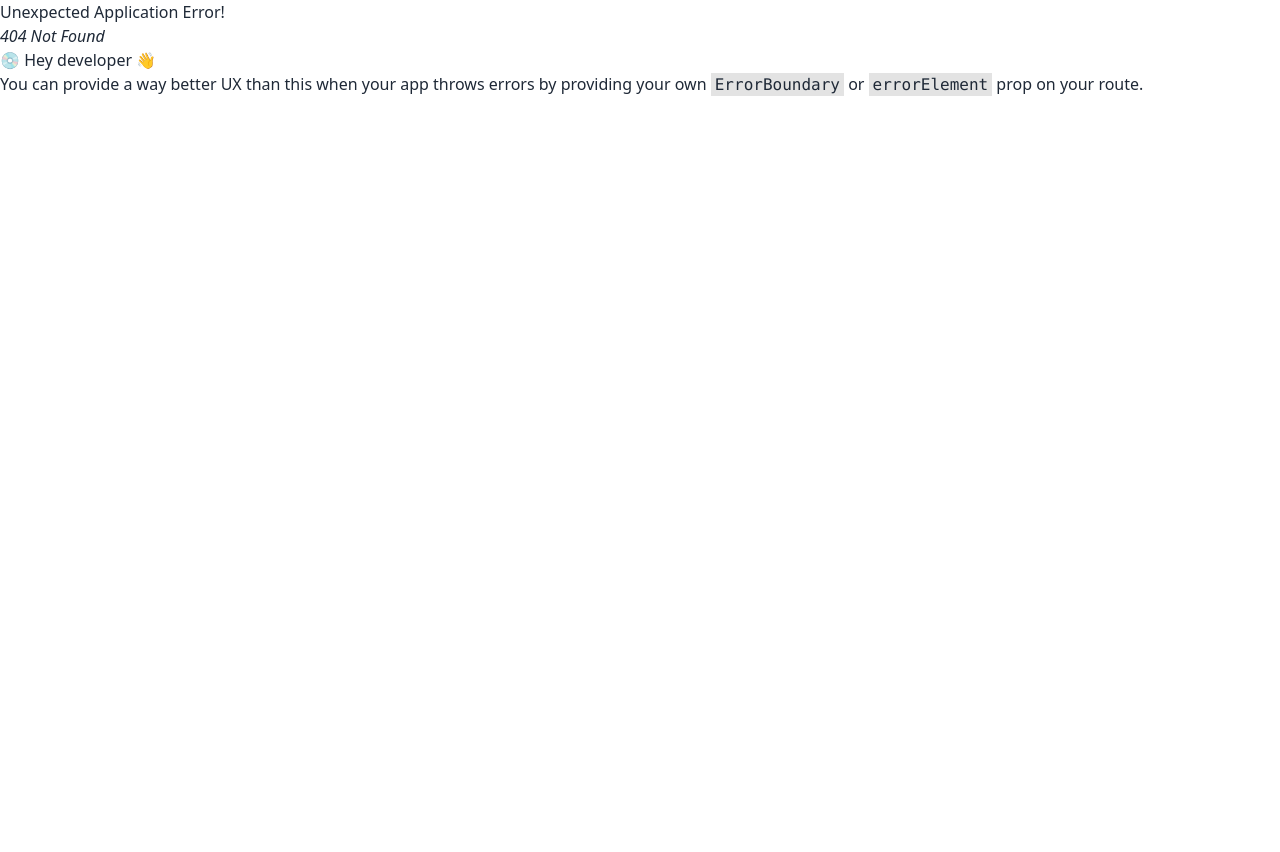
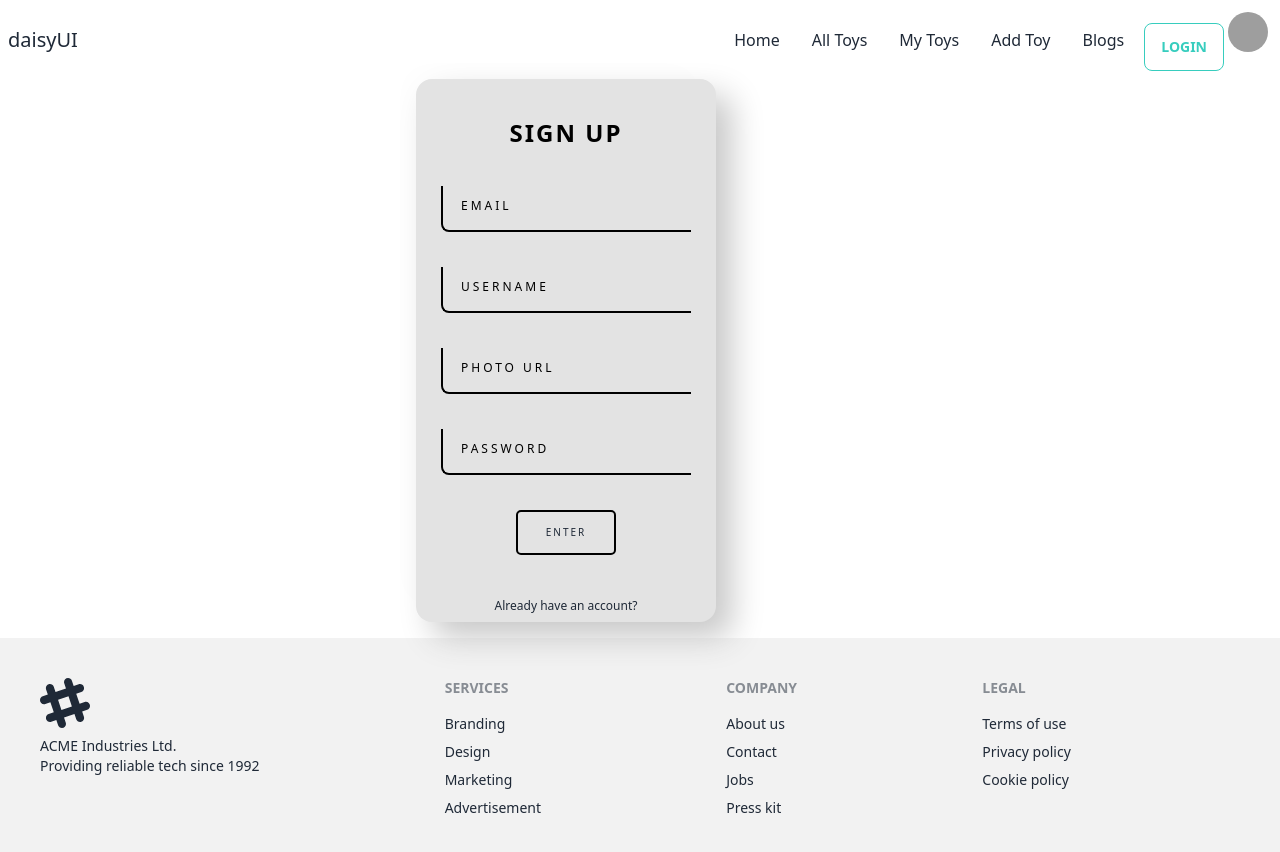
Before and after one commit to Faria-kaniz/ToyTitans, a React (Vite) app: page /registration in a window 1280 px wide. Before the commit this address had no page. Shown: the top 852 px of the page. Before the commit the page ends 800 px from the top, so only its background shows below. Built offline with nearby package versions, Linux system fonts and the light colour scheme; grey boxes are pictures that could not be loaded.

Commit message:
registration page implement

```diff
--- a/src/Pages/Login/Login.jsx
+++ b/src/Pages/Login/Login.jsx
@@ -1,4 +1,5 @@
 import React from 'react';
+import { Link } from 'react-router-dom';
 import './Login.css';
 
 const Login = () => {
@@ -7,11 +8,11 @@ const Login = () => {
             <p>Login</p>
             <form>
                 <div className="user-box">
-                    <input required="" name="" type="text" />
+                    <input required="" name="email" type="text" />
                     <label>Email</label>
                 </div>
                 <div className="user-box">
-                    <input required="" name="" type="password" />
+                    <input required="" name="password" type="password" />
                     <label>Password</label>
                 </div>
                 <div className="button">
@@ -19,19 +20,19 @@ const Login = () => {
                     <div></div>
                 </div>
                 <br />
-                <a href="#">
+                <Link href="#">
                     <span></span>
                     <span></span>
                     <span></span>
                     <span></span>
                     Login
-                </a>
+                </Link>
             </form>
             <p>
                 Don't have an account?{" "}
-                <a href="" className="a2">
+                <Link to="/registration" className="a2">
                     Sign up!
-                </a>
+                </Link>
             </p>
         </div>
     );
--- a/src/Pages/Registration/Registration.css
+++ b/src/Pages/Registration/Registration.css
@@ -0,0 +1,110 @@
+.singup {
+    color: #000;
+    text-transform: uppercase;
+    letter-spacing: 2px;
+    display: block;
+    font-weight: bold;
+    font-size: x-large;
+    margin-top: 1.5em;
+}
+
+.card {
+    display: flex;
+    justify-content: center;
+    align-items: center;
+    min-height: 350px;
+    width: 300px;
+    flex-direction: column;
+    gap: 35px;
+    border-radius: 15px;
+    background: #e3e3e3;
+    box-shadow: 16px 16px 32px #c8c8c8, -16px -16px 32px #fefefe;
+    border-radius: 8px;
+}
+
+.inputBox,
+.inputBox1 {
+    position: relative;
+    width: 250px;
+}
+
+.inputBox input,
+.inputBox1 input {
+    width: 100%;
+    padding: 10px;
+    outline: none;
+    border: none;
+    color: #000;
+    font-size: 1em;
+    background: transparent;
+    border-left: 2px solid #000;
+    border-bottom: 2px solid #000;
+    transition: 0.1s;
+    border-bottom-left-radius: 8px;
+}
+
+.inputBox span,
+.inputBox1 span {
+    margin-top: 5px;
+    position: absolute;
+    left: 0;
+    transform: translateY(-4px);
+    margin-left: 10px;
+    padding: 10px;
+    pointer-events: none;
+    font-size: 12px;
+    color: #000;
+    text-transform: uppercase;
+    transition: 0.5s;
+    letter-spacing: 3px;
+    border-radius: 8px;
+}
+
+.inputBox input:valid ~ span,
+.inputBox input:focus ~ span {
+    transform: translateX(113px) translateY(-15px);
+    font-size: 0.8em;
+    padding: 5px 10px;
+    background: #000;
+    letter-spacing: 0.2em;
+    color: #fff;
+    border: 2px;
+}
+
+.inputBox1 input:valid ~ span,
+.inputBox1 input:focus ~ span {
+    transform: translateX(156px) translateY(-15px);
+    font-size: 0.8em;
+    padding: 5px 10px;
+    background: #000;
+    letter-spacing: 0.2em;
+    color: #fff;
+    border: 2px;
+}
+
+.inputBox input:valid,
+.inputBox input:focus,
+.inputBox1 input:valid,
+.inputBox1 input:focus {
+    border: 2px solid #000;
+    border-radius: 8px;
+}
+
+.enter {
+    height: 45px;
+    width: 100px;
+    border-radius: 5px;
+    border: 2px solid #000;
+    cursor: pointer;
+    background-color: transparent;
+    transition: 0.5s;
+    text-transform: uppercase;
+    font-size: 10px;
+    letter-spacing: 2px;
+    /* margin-bottom: 3em; */
+}
+
+.enter:hover {
+    background-color: rgb(0, 0, 0);
+    color: white;
+}
--- a/src/Pages/Registration/Registration.jsx
+++ b/src/Pages/Registration/Registration.jsx
@@ -1,9 +1,42 @@
 import React from 'react';
+import { Link } from 'react-router-dom';
+import './Registration.css';
 
 const Registration = () => {
     return (
-        <div>
+        <div className="container mx-auto max-w-md mb-4">
+            <div className="card">
+                <a className="singup">Sign Up</a>
+                <div className="inputBox1">
+                    <input type="text" required="required" />
+                    <span className="user">Email</span>
+                </div>
 
+                <div className="inputBox">
+                    <input type="text" required="required" />
+                    <span>Username</span>
+                </div>
+
+                <div className="inputBox">
+                    <input type="text" required="required" />
+                    <span>Photo URL</span>
+                </div>
+
+                <div className="inputBox">
+                    <input type="password" required="required" />
+                    <span>Password</span>
+                </div>
+
+                <button className="enter">Enter</button>
+                <label className="label">
+                    <Link
+                        to="/login"
+                        className="label-text-alt link link-hover mt-0"
+                    >
+                        Already have an account?
+                    </Link>
+                </label>
+            </div>
         </div>
     );
 };
--- a/src/Shared/Header/Header.jsx
+++ b/src/Shared/Header/Header.jsx
@@ -60,7 +60,7 @@ const Header = () => {
                                     className="btn btn-ghost normal-case text-xl"
                                     to="/add-toy"
                                 >
-                                    Add A Toy
+                                    Add Toy
                                 </ActiveLink>
                             </li>
                             <li>
@@ -109,16 +109,16 @@ const Header = () => {
                                     className="btn btn-ghost normal-case text-xl"
                                     to="/add-toy"
                                 >
-                                    Add A Toy
+                                    Add Toy
                                 </ActiveLink>
                             </li>
                             <li>
-                                <Link
+                                <ActiveLink
                                     className="btn btn-ghost normal-case text-xl"
                                     to="/blogs"
                                 >
                                     Blogs
-                                </Link>
+                                </ActiveLink>
                             </li>
                         </ul>
                     </div>
```
Also changed, not shown: src/Routes/Routes.jsx (+7 -2 lines).
